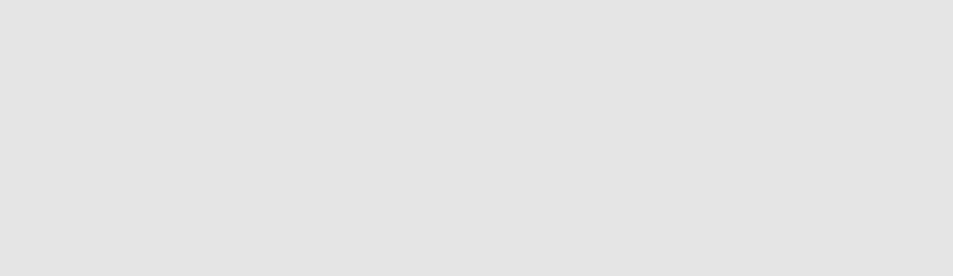
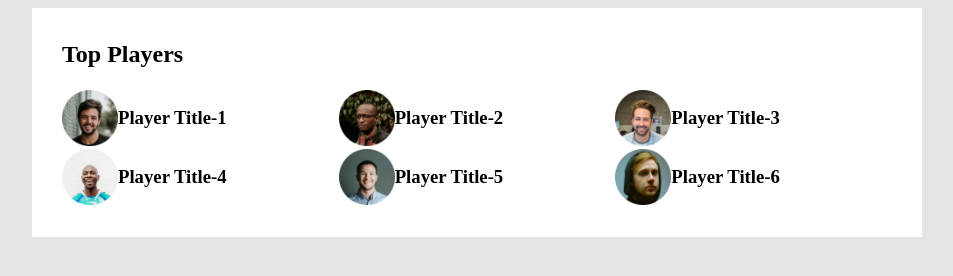
Before and after one commit to Kawser52/-leader-board-css3, a plain HTML site: page index.html in a window 1280 px wide. Shown: the whole page, without its empty margins (163-1116 px from the left). Drawn offline with Linux system fonts and the light colour scheme.

Commit message:
Style Applied

```diff
--- a/css/stylce.css
+++ b/css/stylce.css
@@ -5,5 +5,30 @@
 body{
     background-color: #E5E5E5;
 }
-
+main{
+    display: flex;
+    justify-content: center;
+}
+.container{
+    background-color: #ffffff;
+    width: 890px;
+}
 /* End common css */
+.top-palyers{
+    padding: 30px;
+}
+.players{
+    display: grid;
+    grid-template-columns: repeat(3, 1fr);
+}
+.player img{
+    width: 56px;
+    height: 56px;
+}
+.player{
+      display: flex;
+      align-items: center;
+}
+.header-title{
+    margin-top: 3px;
+}
--- a/index.html
+++ b/index.html
@@ -11,7 +11,42 @@
 </head>
 
 <body>
+    <header>
 
+    </header>
+    <main>
+        <section class="container">
+            <div class="top-palyers">
+                <h2 class="header-title">Top Players</h2>
+                <div class="players">
+                    <div class="player">
+                        <img src="images/players/player-1.png" alt="">
+                        <h3>Player Title-1</h3>
+                    </div>
+                    <div class="player">
+                        <img src="images/players/player-2.png" alt="">
+                        <h3>Player Title-2</h3>
+                    </div>
+                    <div class="player">
+                        <img src="images/players/player-3.png" alt="">
+                        <h3>Player Title-3</h3>
+                    </div>
+                    <div class="player">
+                        <img src="images/players/player-4.png" alt="">
+                        <h3>Player Title-4</h3>
+                    </div>
+                    <div class="player">
+                        <img src="images/players/player-5.png" alt="">
+                        <h3>Player Title-5</h3>
+                    </div>
+                    <div class="player">
+                        <img src="images/players/player-6.png" alt="">
+                        <h3>Player Title-6</h3>
+                    </div>
+                </div>
+            </div>
+        </section>
+    </main>
 </body>
 
 </html>
```
